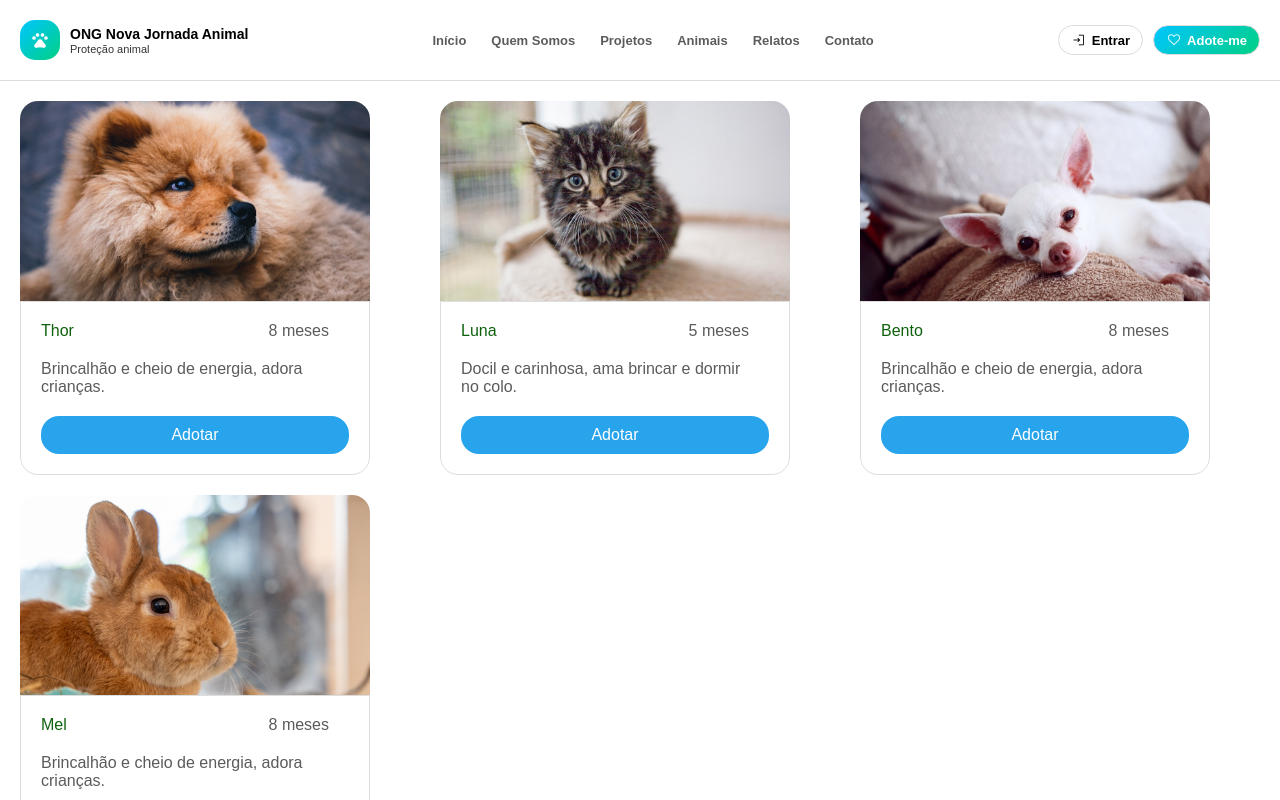
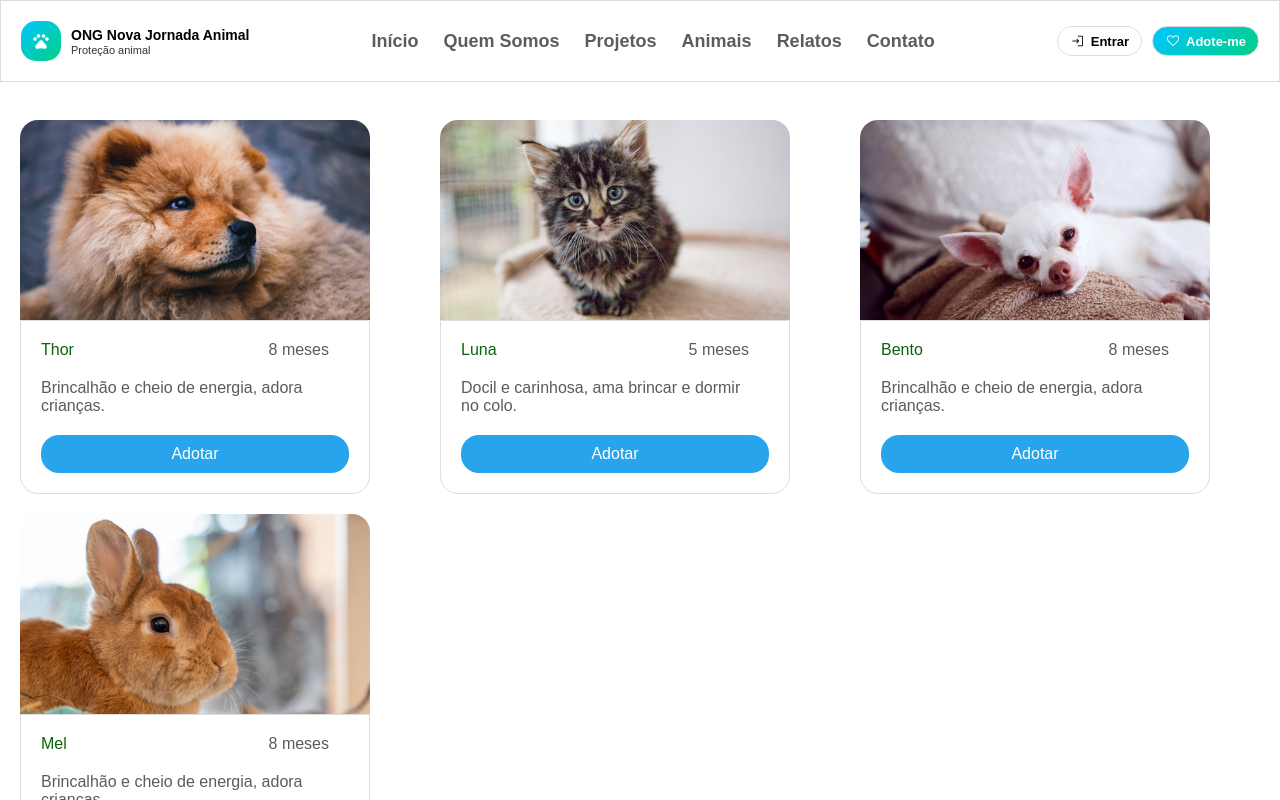
Before and after one commit to BrunoGomes13/ONG-Nova-Jornada, a React (Create React App) app: page /animais in a window 1280 px wide. Shown: the top 800 px of the page. Built offline with nearby package versions, Linux system fonts and the light colour scheme.

Commit message:
feat: adição da página projetos ao site

```diff
--- a/src/components/Footer/Footer.css
+++ b/src/components/Footer/Footer.css
@@ -64,6 +64,7 @@ h4 {
 
 .redes-sociais p {
     font-size: clamp(14px, 16px, 18px);
+    font-weight: bold;
     padding: 25px 0px;
     opacity: 0.5;
 }
@@ -126,5 +127,6 @@ h4 {
     }
     .rodape .menu-navegacao li {
         font-size: 14px;
+        font-weight: bold;
     }
 }
--- a/src/components/Header/Header.css
+++ b/src/components/Header/Header.css
@@ -12,18 +12,30 @@
     --fs: 16px;
     --linear-gdt: linear-gradient(135deg, #00c6ff, #00d084);
 }
-
+body{
+     padding-top: 100px;
+}
 .cabecalho {
     display: flex;
     align-items: center;
     justify-content: space-between;
-    background-color: var(--cor-fundo);
     padding: var(--p-20);
-    max-width: 100%;
-    height: 20%;
+    width: 100%;
     flex-wrap: wrap;
-    border-bottom: 1px solid #dcdcdc;
     gap: 20px;
+    position: fixed;
+    top: 0;
+    left: 0;
+    z-index: 999;
+    background: transparent;
+    transition: all 0.3s ease;
+    backdrop-filter: blur(8px);
+    border: 1px solid #dcdcdc;
+}
+.cabecalho.scroll {
+    background: rgba(255, 255, 255, 0.75);
+    border-bottom: 1px solid rgba(220, 220, 220, 0.5);
+    box-shadow: 0 2px 10px rgba(0,0,0,0.08);
 }
 
 .logo {
@@ -55,7 +67,7 @@
 .menu-navegacao li a {
     list-style: none;
     text-decoration: none;
-    font-size: 13px;
+    font-size: clamp(16px, 18px, 20px);
     color: var(--cor-texto);
     opacity: 0.8;
     font-weight: bold;
@@ -64,7 +76,7 @@
     white-space: nowrap;
 }
 .cabecalho .menu-navegacao.animacao li a{
-    padding: 6px 5px;
+    padding: 10px 5px;
 }
 ul {
     display: flex;
--- a/src/components/Header/Header.js
+++ b/src/components/Header/Header.js
@@ -1,18 +1,36 @@
 import "./Header.css";
 import { Link } from "react-router-dom";
-import { useState } from "react";
+import { useEffect, useState } from "react";
 
 function Header() {
   const [menuAberto, setMenuAberto] = useState(false);
+  const [scrollAtivo, setScrollAtivo] = useState(false);
 
   const toggleMenu = () => {
     setMenuAberto(!menuAberto);
   };
 
+  useEffect(() => {
+    const handleScroll = () => {
+      if (window.scrollY > 50) {
+        setScrollAtivo(true);
+      } else {
+        setScrollAtivo(false);
+      }
+    };
+
+    window.addEventListener("scroll", handleScroll);
+
+    return () => {
+      window.removeEventListener("scroll", handleScroll);
+    };
+  }, []);
+
   return (
-    <header className="cabecalho">
+    <header className={`cabecalho ${scrollAtivo ? "scroll" : ""}`}>
       <div className="logo">
         <span className="material-symbols-outlined">pets</span>
+
         <div>
           <span>ONG Nova Jornada Animal</span>
           <p>Proteção animal</p>
@@ -25,20 +43,63 @@ function Header() {
         </span>
       </button>
 
-      <nav className={`menu-navegacao animacao ${menuAberto ? "ativo" : ""}`} aria-label="Menu-Principal">
+      <nav
+        className={`menu-navegacao animacao ${
+          menuAberto ? "ativo" : ""
+        }`}
+        aria-label="Menu-Principal"
+      >
         <ul>
-          <li><Link to="/" onClick={() => setMenuAberto(false)}>Início</Link></li>
-          <li><Link to="/quem-somos" onClick={() => setMenuAberto(false)}>Quem Somos</Link></li>
-          <li><Link to="/projetos" onClick={() => setMenuAberto(false)}>Projetos</Link></li>
-          <li><Link to="/animais" onClick={() => setMenuAberto(false)}>Animais</Link></li>
-          <li><Link to="/relatos" onClick={() => setMenuAberto(false)}>Relatos</Link></li>
-          <li><Link to="/contato" onClick={() => setMenuAberto(false)}>Contato</Link></li>
+          <li>
+            <Link to="/" onClick={() => setMenuAberto(false)}>
+              Início
+            </Link>
+          </li>
+
+          <li>
+            <Link to="/quem-somos" onClick={() => setMenuAberto(false)}>
+              Quem Somos
+            </Link>
+          </li>
+
+          <li>
+            <Link to="/projetos" onClick={() => setMenuAberto(false)}>
+              Projetos
+            </Link>
+          </li>
+
+          <li>
+            <Link to="/animais" onClick={() => setMenuAberto(false)}>
+              Animais
+            </Link>
+          </li>
+
+          <li>
+            <Link to="/relatos" onClick={() => setMenuAberto(false)}>
+              Relatos
+            </Link>
+          </li>
+
+          <li>
+            <Link to="/contato" onClick={() => setMenuAberto(false)}>
+              Contato
+            </Link>
+          </li>
         </ul>
       </nav>
 
       <div className="acoes-usuario">
-        <button className="btn-login" ><span className="material-symbols-outlined">login</span>Entrar</button>
-        <Link to="/animais"><button className="btn-adotar" ><span className="material-symbols-outlined">favorite</span>Adote-me</button></Link>
+        <button className="btn-login">
+          <span className="material-symbols-outlined">login</span>
+          Entrar
+        </button>
+
+        <Link to="/animais">
+          <button className="btn-adotar">
+            <span className="material-symbols-outlined">favorite</span>
+            Adote-me
+          </button>
+        </Link>
       </div>
     </header>
   );
--- a/src/components/cardAnimals/CardAnimals.css
+++ b/src/components/cardAnimals/CardAnimals.css
@@ -45,14 +45,14 @@
     background-color: #1e81b0;
 }
 /* Responsive Design */
-@media (max-width: 768px) {
+@media (max-width: 699px) {
     #card-animals {
         grid-template-columns: 1fr;
         justify-items: center;
         margin: 0;
     }
 }
-@media (min-width: 769px) and (max-width: 1200px) {
+@media (min-width: 700px) and (max-width: 1200px) {
     #card-animals{
         grid-template-columns: repeat(2, 1fr);
     }
--- a/src/components/cardProjects/Project.css
+++ b/src/components/cardProjects/Project.css
@@ -1,7 +1,7 @@
 #card-project {
     display: grid;
     grid-template-columns: repeat(auto-fit, minmax(300px, 1fr));
-    gap: 20px;
+    gap: 30px;
     padding: 20px;
 }
 .card{
--- /dev/null
+++ b/src/pages/Projetos/Projetos.css
@@ -0,0 +1,15 @@
+#container-projects h1, #container-projects .descricao {
+    padding:10px 20px;
+}
+#container-projects h1 {
+    margin-top: 20px;
+    font-size:clamp(28px, 30px, 32px);
+}
+#container-projects .descricao {
+    font-size:clamp(18px, 20px, 22px);
+    color:#555;
+    text-wrap: balance;
+}
+#container-projects{
+    padding: 20px;
+}
--- a/src/pages/Projetos/Projetos.js
+++ b/src/pages/Projetos/Projetos.js
@@ -1,3 +1,4 @@
+import "./Projetos.css";
 import Header from "../../components/Header/Header";
 import Footer from "../../components/Footer/Footer";
 import CardProject from "../../components/cardProjects/Project";
@@ -6,7 +7,11 @@ function Projetos() {
     return (
         <>
             <Header />
-            <CardProject />
+            <main id="container-projects">
+                    <h1>Iniciativas que transformam vidas</h1>
+                    <p className="descricao">Cada projeto da ONG PMB nasce de uma necessidade real. Conheça nossas frentes de trabalho e veja como você pode apoiar.</p>
+                    <CardProject />
+            </main>
             <Footer />
         </>
     )
--- a/src/pages/home/Home.js
+++ b/src/pages/home/Home.js
@@ -53,7 +53,7 @@ function Home() {
       </section>
       {/* CARDS ANIMAIS */}
       <CardAnimals />
-      <button className="btn-login btn-ver-todos" type="button">Ver todos os animais</button>
+      <Link to="/animais"><button className="btn-login btn-ver-todos" type="button">Ver todos <br/>os animais</button></Link>
       {/* RODAPÉ */}
       <Footer />
 
```
Also changed, not shown: src/pages/QuemSomos/QuemSomos.css (added).
